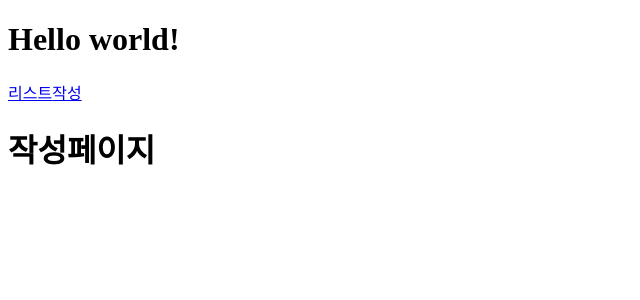
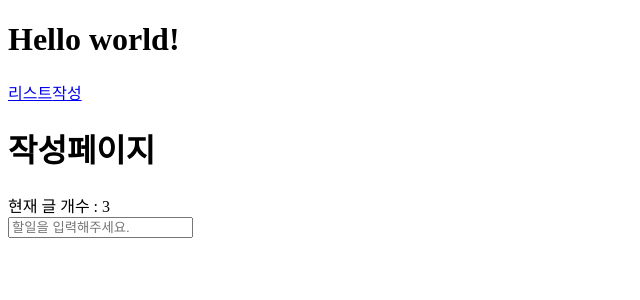
Before and after one commit to devpang20/prgrms-proj4, a React (Vite) app: page /write in a window 1280 px wide. Shown: the top 300 px of the page, without its empty margins (0-640 px from the left). Built offline with nearby package versions, Linux system fonts and the light colour scheme.

Commit message:
리코일 도입

```diff
--- a/package.json
+++ b/package.json
@@ -12,7 +12,8 @@
   "dependencies": {
     "react": "^18.2.0",
     "react-dom": "^18.2.0",
-    "react-router-dom": "^6.19.0"
+    "react-router-dom": "^6.19.0",
+    "recoil": "^0.7.7"
   },
   "devDependencies": {
     "@types/react": "^18.2.37",
--- a/src/main.jsx
+++ b/src/main.jsx
@@ -2,11 +2,14 @@ import React from 'react'
 import ReactDOM from 'react-dom/client'
 import Root from './Root.jsx'
 import { BrowserRouter } from 'react-router-dom'
+import { RecoilRoot } from 'recoil'
 
 ReactDOM.createRoot(document.getElementById('root')).render(
-  <BrowserRouter>
-    <React.StrictMode>
-      <Root />
-    </React.StrictMode>
-  </BrowserRouter>
+  <RecoilRoot>
+    <BrowserRouter>
+      <React.StrictMode>
+        <Root />
+      </React.StrictMode>
+    </BrowserRouter>
+  </RecoilRoot>
 )
--- a/src/pages/WritePage.jsx
+++ b/src/pages/WritePage.jsx
@@ -1,7 +1,16 @@
+import { useRecoilState } from "recoil";
+import { todosAtom } from "../states";
+
 function WritePage() {
+    const [todos, setTodos] = useRecoilState(todosAtom)
+
     return (
         <>
             <h1>작성페이지</h1>
+            <div>현재 글 개수 : {todos.length}</div>
+            <form>
+                <input type="text" placeholder="할일을 입력해주세요." />
+            </form>
         </>
     );
 }
--- /dev/null
+++ b/src/states/index.js
@@ -0,0 +1 @@
+export * from "./todo.js"
--- /dev/null
+++ b/src/states/todo.js
@@ -0,0 +1,19 @@
+import { atom } from "recoil";
+
+export const todosAtom = atom({
+    key: "app/todosAtom",
+    default: [
+        {
+            id: 1,
+            content: "운동"
+        },
+        {
+            id: 2,
+            content: "달리기"
+        },
+        {
+            id: 3,
+            content: "스트레칭"
+        }
+    ]
+})
```
Also changed, not shown: 1 other file (tests, documents, lock files or other folders).
